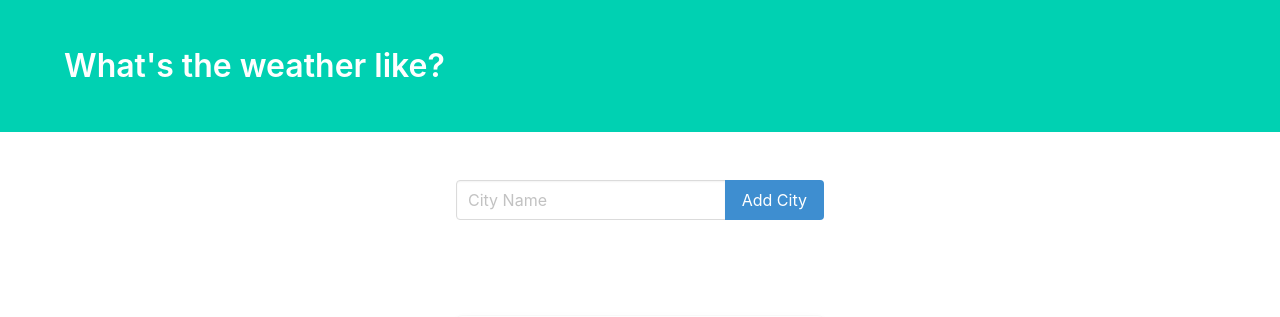
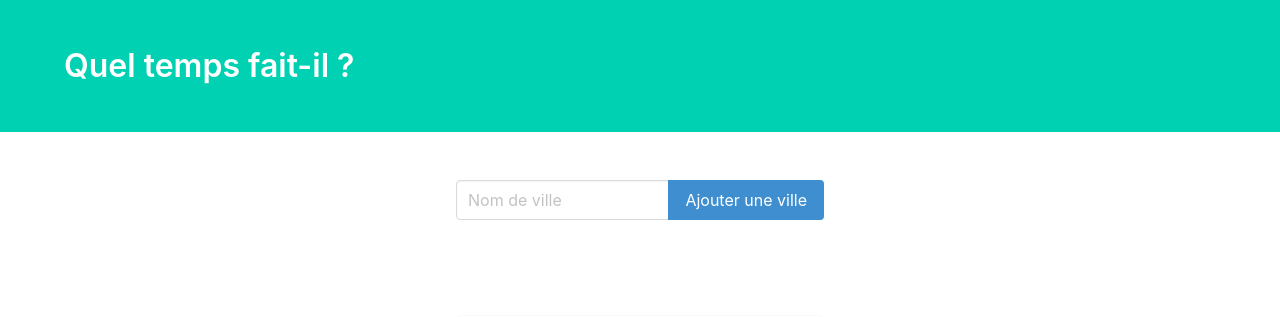
Before and after one commit to Cecile-Hirschauer/Django_weather_app, a Django app: page / in a window 1280 px wide. Shown: the top 317 px of the page. Run offline with Django 3.2, Linux system fonts and the light colour scheme; data comes from the database, SQL or seed files in the repository; both versions use the stored data as it was after the commit; data that the repository does not hold is empty; some libraries are stand-ins or nearby versions.

Commit message:
Add form and translate in French

```diff
--- /dev/null
+++ b/weather/forms.py
@@ -0,0 +1,14 @@
+from django.forms import ModelForm, TextInput
+from .models import City
+
+
+class CityForm(ModelForm):
+    class Meta:
+        model = City
+        fields = ['name']
+        widgets = {
+            'name': TextInput(attrs={
+                'class': 'input',
+                'placeholder': 'Nom de ville'
+            }),
+        } # update the input class to have the correct Bulma class and placeholder
--- a/weather/templates/weather/index.html
+++ b/weather/templates/weather/index.html
@@ -1,5 +1,5 @@
 <!DOCTYPE html>
-<html lang="en">
+<html lang="fr">
 <head>
     <meta charset="UTF-8">
     <meta name="viewport" content="width=device-width, initial-scal=1.0">
@@ -12,7 +12,7 @@
         <div class="hero-body">
             <div class="container">
                 <h1 class="title">
-                    What's the weather like?
+                    Quel temps fait-il ?
                 </h1>
             </div>
         </div>
@@ -22,13 +22,14 @@
             <div class="columns">
                 <div class="column is-offset-4 is-4">
                     <form method="POST">
+                    {% csrf_token %}
                         <div class="field has-addons">
                             <div class="control is-expanded">
-                                <input class="input" type="text" placeholder="City Name">
+                                {{ form.name }}
                             </div>
                             <div class="control">
                                 <button class="button is-info">
-                                    Add City
+                                    Ajouter une ville
                                 </button>
                             </div>
                         </div>
@@ -46,7 +47,7 @@
                         <article class="media">
                             <div class="media-left">
                                 <figure class="image is-50x50">
-                                    <img src="http://openweathermap.org/img/w/10d.png" alt="Image">
+                                    <img src="http://openweathermap.org/img/w/{{ weather.icon }}.png" alt="Image">
                                 </figure>
                             </div>
                             <div class="media-content">
@@ -54,7 +55,7 @@
                                     <p>
                                         <span class="title"> {{ weather.city }} </span>
                                         <br>
-                                        <span class="subtitle">{{ weather.temperature }}° F</span>
+                                        <span class="subtitle">{{ weather.temperature }}° C</span>
                                         <br> {{ weather.description }}
                                     </p>
                                 </div>
--- a/weather/views.py
+++ b/weather/views.py
@@ -1,11 +1,20 @@
 from django.shortcuts import render
 import requests
 from .models import City
+from .forms import CityForm
 
 
 def index(request):
-    url = 'http://api.openweathermap.org/data/2.5/weather?q={}&units=imperial&appid=e8a038486e11484605665001d81b4a85'
     cities = City.objects.all() #return all the cities in the database
+
+    url = 'http://api.openweathermap.org/data/2.5/weather?q={}&units=metric&appid=e8a038486e11484605665001d81b4a85&lang=fr'
+
+    if request.method == 'POST': # only true if the form is submitted
+        form = CityForm(request.POST) # add actual request data to form processing
+        form.save() # will validate and save if validate
+
+    form = CityForm()
+
     weather_data = []
 
     for city in cities:
@@ -13,16 +22,18 @@ def index(request):
         city_weather = requests.get(url.format(city)).json() # request the API data and convert the JSON to Python data types
 
         weather = {
-            'city': city,
-            'temperature': city_weather['main']['temp'],
-            'description': city_weather['weather'][0]['description'],
-            'icon': city_weather['weather'][0]['icon']
+            'city' : city,
+            'temperature' : city_weather['main']['temp'],
+            'description' : city_weather['weather'][0]['description'],
+            'icon' : city_weather['weather'][0]['icon']
         }
 
         weather_data.append(weather) # add the data for the current city into our list
 
     context = {
-        'weather_data': weather_data
+        'weather_data': weather_data,
+        'form': form
     }
 
+
     return render(request, 'weather/index.html', context) # return the index.html template
```
Also changed, not shown: db.sqlite3.
